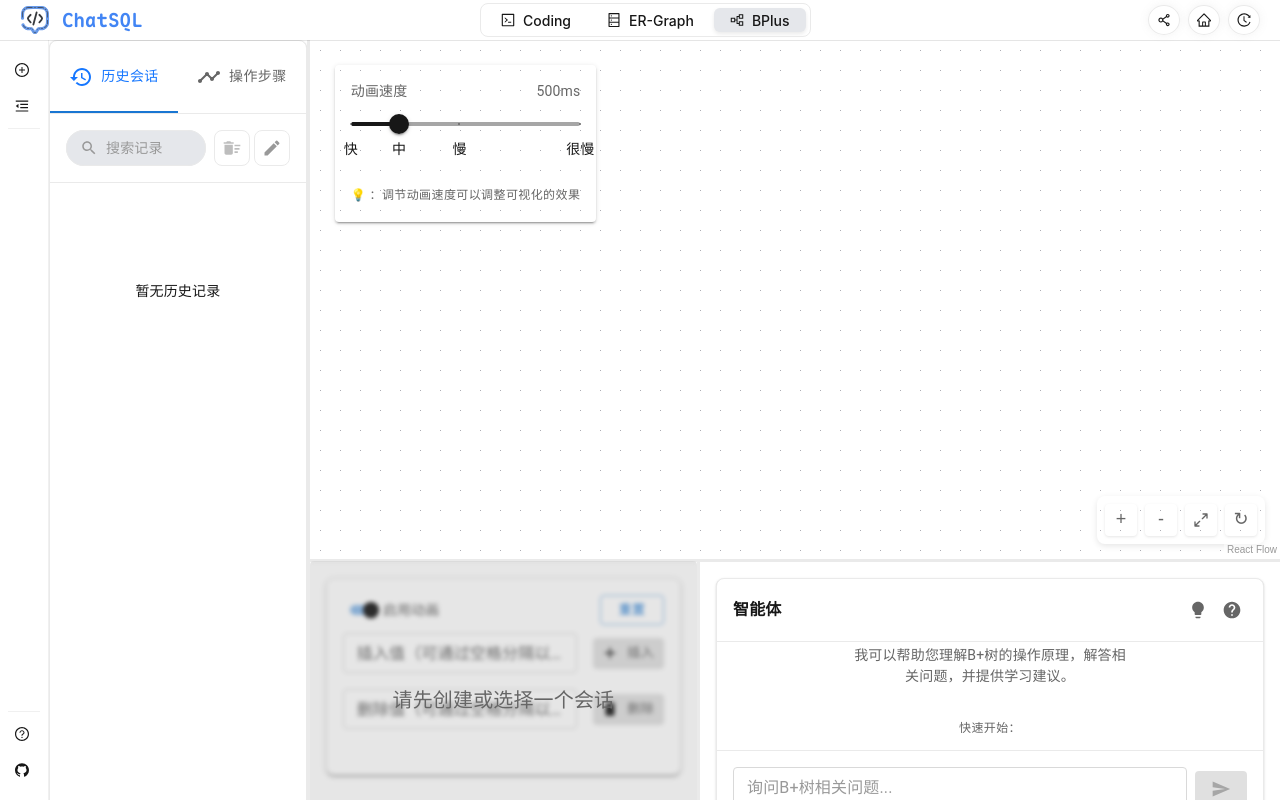
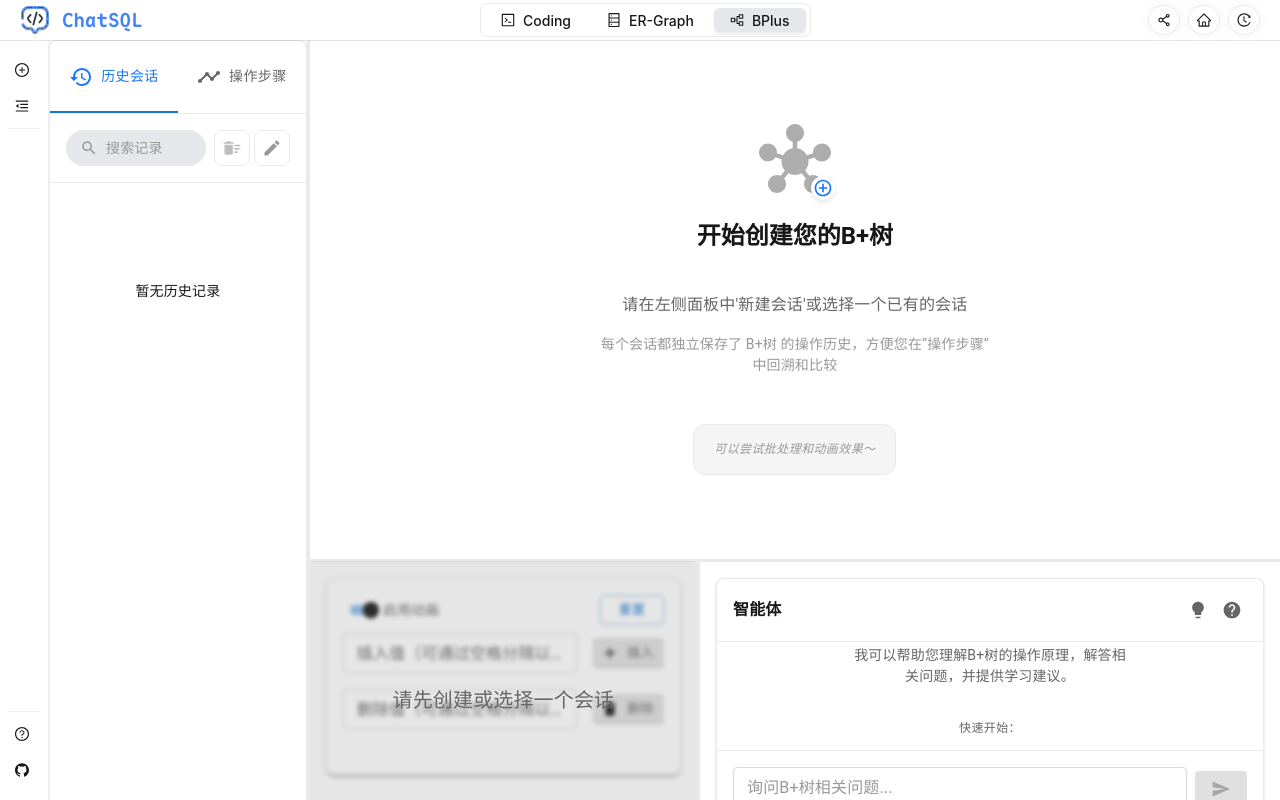
Before and after one commit to ffy6511/ChatSQL, a Next.js app in the folder chat-sql/: page /Bplus in a window 1280 px wide. Built offline with nearby package versions, Linux system fonts and the light colour scheme; some icons are missing.

Commit message:
refactor: EmptyState to common component
- Moved and generalized the EmptyState component from ERDiagram/UI to common for reuse across modules.
- Updated Bplus and ERDiagram Canvas pages to use the new common EmptyState with customizable props.

```diff
--- a/chat-sql/src/app/Bplus/page.tsx
+++ b/chat-sql/src/app/Bplus/page.tsx
@@ -13,6 +13,8 @@ import ClearAllConfirmDialog from '@/components/BPlusHistory/ClearAllConfirmDial
 import { HistorySession, HistoryStep } from '@/types/bPlusHistory';
 import Typography from '@mui/material/Typography';
 import { getBPlusHistoryStorage, BPlusHistoryStorage } from '@/lib/bplus-tree/historyStorage';
+import EmptyState from '@/components/common/EmptyState';
+import { Hub as HubIcon, AddCircleOutline as AddIcon } from '@mui/icons-material';
 import '@/styles/globalSidebar.css';
 
 /**
@@ -538,7 +540,9 @@ const BPlusHistoryPage: React.FC = () => {
                 position: "relative",
                 bgcolor: 'var(--background-color)'
               }}>
-                <BPlusTreeVisualizer
+                {/* 根据是否存在选中的会话来决定渲染 */}
+                {currentSession?(
+                  <BPlusTreeVisualizer
                   // 使用key来强制重新挂载组件，确保状态隔离
                   key={selectedSessionId ? `${selectedSessionId}-${selectedStepIndex}` : 'initial-session'}
                   order={order}
@@ -550,6 +554,19 @@ const BPlusHistoryPage: React.FC = () => {
                   isAnimationEnabled={operationSettings.isAnimationEnabled}
                   animationSpeed={operationSettings.animationSpeed}
                 />
+                ):
+                <EmptyState
+                    mainIcon = {<HubIcon/>}
+                    secondaryIcon = {<AddIcon/>}
+                    title = "开始创建您的B+树"
+                    subTitle = "请在左侧面板中'新建会话'或选择一个已有的会话"
+                    description = "每个会话都独立保存了 B+树 的操作历史，方便您在“操作步骤”中回溯和比较"
+                    hint = "可以尝试批处理和动画效果～"
+                  />
+                }
+
+
+
               </Box>
             </Panel>
 
--- a/chat-sql/src/components/ERDiagram/UI/Canvas.tsx
+++ b/chat-sql/src/components/ERDiagram/UI/Canvas.tsx
@@ -3,8 +3,9 @@
 import React, { useRef, useCallback } from 'react';
 import { Empty } from 'antd';
 import { DatabaseOutlined } from '@ant-design/icons';
+import { AccountTree as AccountTreeIcon, Add, Add as AddIcon } from '@mui/icons-material';
 import ERDiagram from '@/components/ERDiagram/ERDiagram';
-import EmptyState from './EmptyState';
+import EmptyState from '@/components/common/EmptyState';
 import { useERDiagramContext } from '@/contexts/ERDiagramContext';
 import styles from './Canvas.module.css';
 
@@ -72,7 +73,14 @@ const CanvasWithDrop: React.FC<CanvasProps> = ({ hasData = true }) => {
         ref={canvasRef}
         className={styles.canvasContainer}
       >
-        <EmptyState />
+        <EmptyState
+          mainIcon={<AccountTreeIcon />}
+          secondaryIcon = {<AddIcon />}
+          title="开始创建您的ER图"
+          subTitle="新建图表 => 选中'组件库' => 拖拽组件到画布"
+          description="您可以添加强实体集、弱实体集和关系来构建完整的ER图"
+          hint="提示：拖拽节点的连接点实现连接效果"
+        />
       </div>
     );
   }
--- a/chat-sql/src/components/ERDiagram/UI/EmptyState.tsx
+++ /dev/null
@@ -1,90 +0,0 @@
-'use client';
-
-import React from 'react';
-import { Box, Typography, Stack } from '@mui/material';
-import { AccountTree as AccountTreeIcon, Add as AddIcon } from '@mui/icons-material';
-import styles from './EmptyState.module.css';
-
-interface EmptyStateProps {
-  className?: string;
-}
-
-/**
- * ER图空状态组件 - 当没有实体和关系时显示的引导界面
- */
-const EmptyState: React.FC<EmptyStateProps> = ({ className }) => {
-  return (
-    <Box className={`${styles.emptyStateContainer} ${className || ''}`}>
-      <Stack
-        spacing={3}
-        alignItems="center"
-        justifyContent="center"
-        className={styles.emptyStateContent}
-      >
-        {/* 主图标 */}
-        <Box className={styles.iconContainer}>
-          <AccountTreeIcon className={styles.mainIcon} />
-          <AddIcon className={styles.addIcon} />
-        </Box>
-
-        {/* 主标题 */}
-        <Typography
-          variant="h5"
-          component="h2"
-          className={styles.mainTitle}
-          sx={{
-            color: 'var(--primary-text)',
-            fontWeight: 600,
-            textAlign: 'center'
-          }}
-        >
-          开始创建您的ER图
-        </Typography>
-
-        {/* 副标题和引导文字 */}
-        <Stack spacing={1} alignItems="center">
-          <Typography
-            variant="body1"
-            className={styles.subtitle}
-            sx={{
-              color: 'var(--secondary-text)',
-              textAlign: 'center',
-              lineHeight: 1.6
-            }}
-          >
-            新建图表-选中“组件库”-拖拽元素到画布开始建模
-          </Typography>
-
-          <Typography
-            variant="body2"
-            className={styles.description}
-            sx={{
-              color: 'var(--tertiary-text)',
-              textAlign: 'center',
-              lineHeight: 1.5
-            }}
-          >
-            您可以添加强实体集、弱实体集和关系来构建完整的ER图
-          </Typography>
-        </Stack>
-
-        {/* 操作提示 */}
-        <Box className={styles.hintContainer}>
-          <Typography
-            variant="caption"
-            className={styles.hint}
-            sx={{
-              color: 'var(--tertiary-text)',
-              textAlign: 'center',
-              fontStyle: 'italic'
-            }}
-          >
-            💡 提示：双击节点可以重命名，拖拽连接点可以创建关系
-          </Typography>
-        </Box>
-      </Stack>
-    </Box>
-  );
-};
-
-export default EmptyState;
--- /dev/null
+++ b/chat-sql/src/components/common/EmptyState.tsx
@@ -0,0 +1,109 @@
+'use client';
+
+import React from 'react';
+import { Box, Typography, Stack } from '@mui/material';
+import { AccountTree as AccountTreeIcon, Add as AddIcon, Subtitles } from '@mui/icons-material';
+import styles from './EmptyState.module.css';
+
+interface EmptyStateProps {
+    mainIcon: React.ReactElement;
+    secondaryIcon?: React.ReactElement;
+    title: string;
+    subTitle: string;
+    // 可选的描述和提示
+    description?: string;
+    hint?: string;
+    className?: string;
+}
+
+/**
+ * ER图空状态组件 - 当没有实体和关系时显示的引导界面
+ */
+const EmptyState: React.FC<EmptyStateProps> = ({
+    mainIcon,
+    secondaryIcon,
+    title,
+    subTitle,
+    description,
+    hint,
+    className }) => {
+  return (
+    <Box className={`${styles.emptyStateContainer} ${className || ''}`}>
+      <Stack
+        spacing={3}
+        alignItems="center"
+        justifyContent="center"
+        className={styles.emptyStateContent}
+      >
+        {/* 主图标 */}
+        <Box className={styles.iconContainer}>
+          {React.cloneElement(mainIcon as React.ReactElement<any>, {className: styles.mainIcon})}
+          {secondaryIcon && React.cloneElement(secondaryIcon as React.ReactElement<any>, {className: styles.addIcon})}
+        </Box>
+
+        {/* 主标题 */}
+        <Typography
+          variant="h5"
+          component="h2"
+          className={styles.mainTitle}
+          sx={{
+            color: 'var(--primary-text)',
+            fontWeight: 600,
+            textAlign: 'center'
+          }}
+        >
+          {title}
+        </Typography>
+
+        {/* 副标题和引导文字 */}
+        <Stack spacing={1} alignItems="center">
+          <Typography
+            variant="body1"
+            className={styles.subtitle}
+            sx={{
+              color: 'var(--secondary-text)',
+              textAlign: 'center',
+              lineHeight: 1.6
+            }}
+          >
+            {subTitle}
+          </Typography>
+
+          {description &&
+            <Typography
+                variant="body2"
+                className={styles.description}
+                sx={{
+                color: 'var(--tertiary-text)',
+                textAlign: 'center',
+                lineHeight: 1.5
+                }}
+            >
+               {description}
+            </Typography>
+          }
+
+        </Stack>
+
+        {/* 操作提示 */}
+        {hint &&
+            <Box className={styles.hintContainer}>
+                <Typography
+                variant="caption"
+                className={styles.hint}
+                sx={{
+                    color: 'var(--tertiary-text)',
+                    textAlign: 'center',
+                    fontStyle: 'italic'
+                }}
+                >
+                {hint}
+                </Typography>
+            </Box>
+        }
+      </Stack>
+    </Box>
+  );
+};
+
+export default EmptyState;
```
Also changed, not shown: chat-sql/src/components/common/EmptyState.module.css (renamed from chat-sql/src/components/ERDiagram/UI/EmptyState.module.css).
